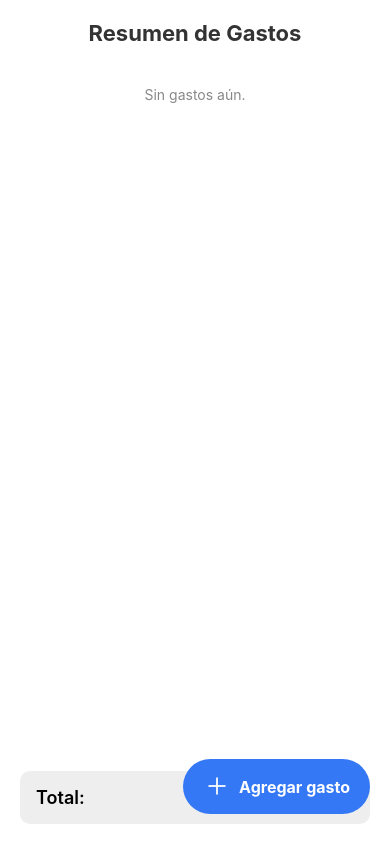
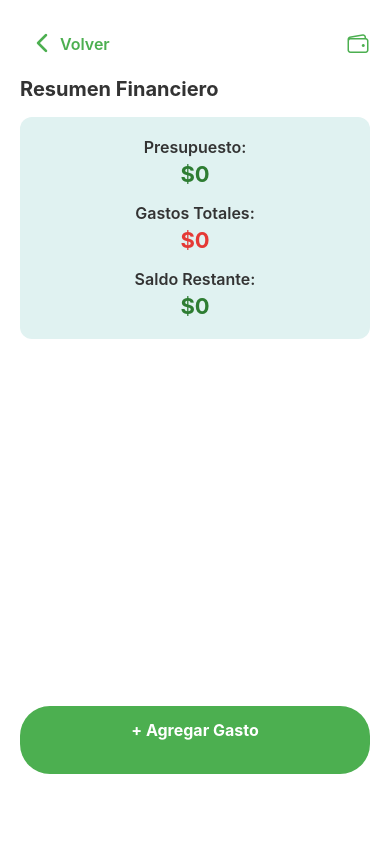
Before and after one commit to PedroPabloCarrasco/MinimalToDoApp, a React Native app: screen /Finance in a window 390 px wide. Built offline with nearby package versions, Linux system fonts and the light colour scheme.

Commit message:
Finanzas: Listo, agregar, eliminar, Listar y navegación

```diff
--- a/data/screens/AddExpense.js
+++ b/data/screens/AddExpense.js
@@ -1,94 +1,206 @@
-// Archivo: data/screens/AddExpense.js
+// Archivo: AddExpense.js
 import React, { useState } from 'react';
 import {
   View,
   Text,
   TextInput,
+  TouchableOpacity,
   StyleSheet,
-  TouchableOpacity,
   Alert,
+  KeyboardAvoidingView,
+  Platform,
 } from 'react-native';
 import AsyncStorage from '@react-native-async-storage/async-storage';
 import { useNavigation } from '@react-navigation/native';
+import DateTimePicker from '@react-native-community/datetimepicker';
+import { Ionicons } from '@expo/vector-icons';
+import { SafeAreaView } from 'react-native-safe-area-context';
 
 export default function AddExpense() {
-  const [description, setDescription] = useState('');
-  const [amount, setAmount] = useState('');
   const navigation = useNavigation();
 
+  const [title, setTitle] = useState('');
+  const [amount, setAmount] = useState('');
+  const [date, setDate] = useState(new Date());
+  const [showDatePicker, setShowDatePicker] = useState(false);
+
   const saveExpense = async () => {
-    if (!description || !amount) {
-      Alert.alert('Error', 'Todos los campos son obligatorios');
+    if (!title.trim() || !amount.trim()) {
+      Alert.alert('Error', 'Por favor ingresa un título y un monto válido.');
       return;
     }
 
+    const numericAmount = Number(amount.replace(/\./g, ''));
+
+    if (isNaN(numericAmount) || numericAmount <= 0) {
+      Alert.alert('Error', 'El monto debe ser un número positivo.');
+      return;
+    }
+
+    try {
       const newExpense = {
         id: Date.now(),
-      description,
-      amount: parseFloat(amount),
+        title: title.trim(),
+        amount: numericAmount,
+        date: date.toLocaleDateString('es-CL'),
       };
 
-    try {
-      const data = await AsyncStorage.getItem('@expenses_data');
-      const existing = data ? JSON.parse(data) : [];
-      const updated = [...existing, newExpense];
-      await AsyncStorage.setItem('@expenses_data', JSON.stringify(updated));
-      navigation.goBack();
+      const storedExpenses = await AsyncStorage.getItem('@expenses');
+      const expenses = storedExpenses ? JSON.parse(storedExpenses) : [];
+
+      expenses.push(newExpense);
+
+      await AsyncStorage.setItem('@expenses', JSON.stringify(expenses));
+
+      Alert.alert('¡Listo!', 'Gasto guardado exitosamente.', [
+        { text: 'OK', onPress: () => navigation.goBack() },
+      ]);
     } catch (error) {
-      Alert.alert('Error', 'No se pudo guardar el gasto');
+      console.log('Error guardando gasto:', error);
+      Alert.alert('Error', 'No se pudo guardar el gasto.');
     }
   };
 
+  const formatAmount = (text) => {
+    const clean = text.replace(/\D/g, '');
+    const number = Number(clean);
+    return number.toLocaleString('es-CL');
+  };
+
   return (
-    <View style={styles.container}>
-      <Text style={styles.title}>Agregar Gasto</Text>
+    <KeyboardAvoidingView
+      style={styles.container}
+      behavior={Platform.OS === 'ios' ? 'padding' : undefined}
+    >
+      <SafeAreaView style={styles.headerContainer}>
+        <TouchableOpacity
+          style={styles.iconBackWrapper}
+          onPress={() => navigation.goBack()}
+          activeOpacity={0.7}
+        >
+          <Ionicons name="chevron-back" size={28} color="#4CAF50" />
+          <Text style={styles.backText}>Volver</Text>
+        </TouchableOpacity>
+        <Text style={styles.headerTitle}>Agregar Gasto</Text>
+      </SafeAreaView>
 
+      <View style={styles.formGroup}>
+        <Text style={styles.label}>Título</Text>
         <TextInput
-        placeholder="Descripción"
-        value={description}
-        onChangeText={setDescription}
           style={styles.input}
+          placeholder="Ej: Compra supermercado"
+          value={title}
+          onChangeText={setTitle}
+          placeholderTextColor="#999"
         />
+      </View>
+
+      <View style={styles.formGroup}>
+        <Text style={styles.label}>Monto</Text>
         <TextInput
-        placeholder="Monto"
+          style={styles.input}
+          placeholder="Ej: 25000"
           value={amount}
-        onChangeText={setAmount}
-        style={styles.input}
+          onChangeText={(text) => setAmount(formatAmount(text))}
           keyboardType="numeric"
+          placeholderTextColor="#999"
         />
+      </View>
+
+      <View style={styles.formGroup}>
+        <Text style={styles.label}>Fecha</Text>
+        <TouchableOpacity
+          style={styles.datePickerButton}
+          onPress={() => setShowDatePicker(true)}
+        >
+          <Text style={styles.datePickerText}>{date.toLocaleDateString('es-CL')}</Text>
+          <Ionicons name="calendar-outline" size={22} color="#555" />
+        </TouchableOpacity>
+
+        {showDatePicker && (
+          <DateTimePicker
+            value={date}
+            mode="date"
+            display="default"
+            onChange={(event, selectedDate) => {
+              setShowDatePicker(false);
+              if (selectedDate) setDate(selectedDate);
+            }}
+            locale="es-CL"
+            maximumDate={new Date()}
+          />
+        )}
+      </View>
 
       <TouchableOpacity style={styles.saveButton} onPress={saveExpense}>
-        <Text style={styles.saveText}>Guardar</Text>
+        <Text style={styles.saveButtonText}>Guardar Gasto</Text>
       </TouchableOpacity>
-    </View>
+    </KeyboardAvoidingView>
   );
 }
 
 const styles = StyleSheet.create({
-  container: { flex: 1, padding: 20, backgroundColor: '#fff' },
-  title: {
-    fontSize: 22,
+  container: { flex: 1, backgroundColor: '#fff', padding: 20 },
+  headerContainer: {
+    flexDirection: 'row',
+    alignItems: 'center',
+    marginBottom: 30,
+  },
+  iconBackWrapper: {
+    flexDirection: 'row',
+    alignItems: 'center',
+    padding: 8,
+    paddingRight: 14,
+  },
+  backText: {
+    fontSize: 16,
+    color: '#4CAF50',
+    fontWeight: '600',
+  },
+  headerTitle: {
+    fontSize: 20,
     fontWeight: '700',
-    marginBottom: 20,
-    textAlign: 'center',
     color: '#333',
   },
+  formGroup: { marginBottom: 20 },
+  label: {
+    fontWeight: '600',
+    fontSize: 16,
+    marginBottom: 8,
+    color: '#555',
+  },
   input: {
-    backgroundColor: '#f2f2f2',
-    padding: 14,
+    backgroundColor: '#f0f0f0',
     borderRadius: 8,
+    paddingHorizontal: 14,
+    paddingVertical: 12,
     fontSize: 16,
-    marginBottom: 16,
+    color: '#333',
+  },
+  datePickerButton: {
+    flexDirection: 'row',
+    justifyContent: 'space-between',
+    backgroundColor: '#f0f0f0',
+    borderRadius: 8,
+    paddingHorizontal: 14,
+    paddingVertical: 12,
+    alignItems: 'center',
+  },
+  datePickerText: {
+    fontSize: 16,
+    color: '#333',
   },
   saveButton: {
-    backgroundColor: '#3478F6',
-    padding: 14,
-    borderRadius: 8,
+    marginTop: 30,
+    backgroundColor: '#4CAF50',
+    paddingVertical: 14,
+    borderRadius: 30,
     alignItems: 'center',
+    elevation: 4,
   },
-  saveText: {
+  saveButtonText: {
     color: '#fff',
+    fontWeight: '700',
     fontSize: 18,
-    fontWeight: '700',
   },
 });
--- a/data/screens/Finance.js
+++ b/data/screens/Finance.js
@@ -1,4 +1,4 @@
-// Archivo: data/screens/Finance.js
+// Archivo: Finance.js
 import React, { useEffect, useState } from 'react';
 import {
   View,
@@ -7,114 +7,326 @@ import {
   StyleSheet,
   TouchableOpacity,
   Alert,
+  TextInput,
+  Modal,
+  Pressable,
+  Platform,
 } from 'react-native';
 import AsyncStorage from '@react-native-async-storage/async-storage';
-import { useIsFocused, useNavigation } from '@react-navigation/native';
+import { useNavigation } from '@react-navigation/native';
 import { Ionicons } from '@expo/vector-icons';
+import { SafeAreaView } from 'react-native-safe-area-context';
 
 export default function Finance() {
   const [expenses, setExpenses] = useState([]);
-  const isFocused = useIsFocused();
+  const [total, setTotal] = useState(0);
+  const [budget, setBudget] = useState(0);
+  const [isBudgetModalVisible, setIsBudgetModalVisible] = useState(false);
+  const [budgetInput, setBudgetInput] = useState('');
   const navigation = useNavigation();
 
   useEffect(() => {
-    if (isFocused) loadExpenses();
-  }, [isFocused]);
+    const fetchData = async () => {
+      try {
+        const storedExpenses = await AsyncStorage.getItem('@expenses');
+        const storedBudget = await AsyncStorage.getItem('@budget');
+        const parsedExpenses = storedExpenses ? JSON.parse(storedExpenses) : [];
+        const parsedBudget = storedBudget ? Number(storedBudget) : 0;
 
-  const loadExpenses = async () => {
-    try {
-      const data = await AsyncStorage.getItem('@expenses_data');
-      setExpenses(data ? JSON.parse(data) : []);
-    } catch (error) {
-      Alert.alert('Error', 'No se pudieron cargar los gastos');
-    }
+        setExpenses(parsedExpenses);
+        updateTotal(parsedExpenses);
+        setBudget(parsedBudget);
+        setBudgetInput(parsedBudget.toString());
+      } catch (e) {
+        console.log('Error al cargar datos:', e);
+      }
+    };
+
+    const unsubscribe = navigation.addListener('focus', fetchData);
+    return unsubscribe;
+  }, [navigation]);
+
+  const updateTotal = (list) => {
+    const sum = list.reduce((acc, e) => acc + Number(e.amount), 0);
+    setTotal(sum);
   };
 
-  const getTotal = () => {
-    return expenses.reduce((acc, item) => acc + item.amount, 0);
+  const formatCLP = (num) =>
+    Number(num).toLocaleString('es-CL', {
+      style: 'currency',
+      currency: 'CLP',
+      minimumFractionDigits: 0,
+    });
+
+  const handleDelete = (id) => {
+    Alert.alert('Eliminar', '¿Estás seguro de eliminar este gasto?', [
+      { text: 'Cancelar', style: 'cancel' },
+      {
+        text: 'Eliminar',
+        style: 'destructive',
+        onPress: async () => {
+          try {
+            const filtered = expenses.filter((e) => e.id !== id);
+            await AsyncStorage.setItem('@expenses', JSON.stringify(filtered));
+            setExpenses(filtered);
+            updateTotal(filtered);
+          } catch (e) {
+            console.log('Error al eliminar gasto:', e);
+          }
+        },
+      },
+    ]);
+  };
+
+  const openBudgetModal = () => {
+    setBudgetInput(budget.toString());
+    setIsBudgetModalVisible(true);
+  };
+
+  const saveBudget = async () => {
+    const numeric = Number(budgetInput.replace(/\D/g, ''));
+    if (!isNaN(numeric) && numeric > 0) {
+      setBudget(numeric);
+      await AsyncStorage.setItem('@budget', numeric.toString());
+      setIsBudgetModalVisible(false);
+    } else {
+      Alert.alert('Error', 'Ingresa un número válido mayor que cero.');
+    }
   };
 
   const renderItem = ({ item }) => (
     <View style={styles.expenseItem}>
-      <Text style={styles.description}>{item.description}</Text>
-      <Text style={styles.amount}>${item.amount.toLocaleString()}</Text>
+      <View style={{ flex: 1 }}>
+        <Text style={styles.expenseTitle}>{item.title}</Text>
+        <Text style={styles.expenseDate}>{item.date}</Text>
+      </View>
+      <Text style={styles.expenseAmount}>{formatCLP(item.amount)}</Text>
+      <TouchableOpacity onPress={() => handleDelete(item.id)}>
+        <Ionicons name="trash-outline" size={22} color="#e53935" />
+      </TouchableOpacity>
     </View>
   );
 
+  const remaining = budget - total;
+
   return (
     <View style={styles.container}>
-      <Text style={styles.title}>Resumen de Gastos</Text>
+      <SafeAreaView style={styles.headerContainer}>
+        <TouchableOpacity
+          style={styles.iconBackWrapper}
+          onPress={() => navigation.goBack()}
+        >
+          <Ionicons name="chevron-back" size={28} color="#4CAF50" />
+          <Text style={styles.backText}>Volver</Text>
+        </TouchableOpacity>
+
+        <TouchableOpacity onPress={openBudgetModal}>
+          <Ionicons name="wallet-outline" size={24} color="#4CAF50" />
+        </TouchableOpacity>
+      </SafeAreaView>
+
+      <Text style={styles.headerTitle}>Resumen Financiero</Text>
+
+      <View style={styles.totalBox}>
+        <Text style={styles.totalText}>Presupuesto:</Text>
+        <Text style={styles.totalAmount}>{formatCLP(budget)}</Text>
+
+        <Text style={[styles.totalText, { marginTop: 16 }]}>Gastos Totales:</Text>
+        <Text style={styles.totalAmountRed}>{formatCLP(total)}</Text>
+
+        <Text style={[styles.totalText, { marginTop: 16 }]}>Saldo Restante:</Text>
+        <Text
+          style={[
+            styles.totalAmount,
+            { color: remaining < 0 ? '#e53935' : '#2e7d32' },
+          ]}
+        >
+          {formatCLP(remaining)}
+        </Text>
+      </View>
 
       <FlatList
-        data={expenses}
+        data={[...expenses].reverse()}
         keyExtractor={(item) => item.id.toString()}
         renderItem={renderItem}
-        contentContainerStyle={{ paddingBottom: 100 }}
-        ListEmptyComponent={<Text style={styles.empty}>Sin gastos aún.</Text>}
+        contentContainerStyle={{ paddingBottom: 30 }}
       />
-
-      <View style={styles.totalBox}>
-        <Text style={styles.totalText}>Total:</Text>
-        <Text style={styles.totalAmount}>${getTotal().toLocaleString()}</Text>
-      </View>
 
       <TouchableOpacity
         style={styles.addButton}
         onPress={() => navigation.navigate('AddExpense')}
       >
-        <Ionicons name="add" size={28} color="#fff" />
-        <Text style={styles.addText}>Agregar gasto</Text>
+        <Text style={styles.addButtonText}>+ Agregar Gasto</Text>
       </TouchableOpacity>
+
+      {/* Modal para ingresar presupuesto */}
+      <Modal
+        visible={isBudgetModalVisible}
+        transparent={true}
+        animationType="slide"
+        onRequestClose={() => setIsBudgetModalVisible(false)}
+      >
+        <View style={styles.modalOverlay}>
+          <View style={styles.modalContainer}>
+            <Text style={styles.modalTitle}>Establecer Presupuesto</Text>
+            <TextInput
+              style={styles.modalInput}
+              keyboardType="numeric"
+              value={budgetInput}
+              onChangeText={setBudgetInput}
+              placeholder="Ingresa tu presupuesto mensual"
+              maxLength={10}
+            />
+            <View style={styles.modalButtons}>
+              <Pressable
+                style={[styles.modalButton, { backgroundColor: '#e53935' }]}
+                onPress={() => setIsBudgetModalVisible(false)}
+              >
+                <Text style={styles.modalButtonText}>Cancelar</Text>
+              </Pressable>
+              <Pressable
+                style={[styles.modalButton, { backgroundColor: '#4CAF50' }]}
+                onPress={saveBudget}
+              >
+                <Text style={styles.modalButtonText}>Guardar</Text>
+              </Pressable>
+            </View>
+          </View>
+        </View>
+      </Modal>
     </View>
   );
 }
 
 const styles = StyleSheet.create({
   container: { flex: 1, backgroundColor: '#fff', padding: 20 },
-  title: {
+  headerContainer: {
+    flexDirection: 'row',
+    alignItems: 'center',
+    justifyContent: 'space-between',
+    marginBottom: 10,
+  },
+  iconBackWrapper: {
+    flexDirection: 'row',
+    alignItems: 'center',
+    padding: 8,
+  },
+  backText: {
+    fontSize: 16,
+    color: '#4CAF50',
+    fontWeight: '600',
+    marginLeft: 4,
+  },
+  headerTitle: {
+    fontSize: 20,
+    fontWeight: '700',
+    color: '#333',
+    marginBottom: 16,
+  },
+  totalBox: {
+    backgroundColor: '#e0f2f1',
+    borderRadius: 12,
+    padding: 20,
+    alignItems: 'center',
+    marginBottom: 20,
+  },
+  totalText: {
+    fontSize: 16,
+    fontWeight: '600',
+    color: '#333',
+  },
+  totalAmount: {
     fontSize: 22,
-    fontWeight: '700',
-    marginBottom: 20,
-    color: '#333',
-    textAlign: 'center',
+    fontWeight: 'bold',
+    color: '#2e7d32',
+    marginTop: 4,
+  },
+  totalAmountRed: {
+    fontSize: 22,
+    fontWeight: 'bold',
+    color: '#e53935',
+    marginTop: 4,
   },
   expenseItem: {
-    backgroundColor: '#f2f2f2',
+    backgroundColor: '#f5f5f5',
     padding: 16,
     borderRadius: 10,
     marginBottom: 12,
     flexDirection: 'row',
-    justifyContent: 'space-between',
+    alignItems: 'center',
+    gap: 12,
   },
-  description: { fontSize: 16, color: '#555' },
-  amount: { fontSize: 16, fontWeight: 'bold', color: '#000' },
-  empty: { textAlign: 'center', color: '#888', marginTop: 20 },
-  totalBox: {
-    backgroundColor: '#eee',
-    padding: 16,
-    borderRadius: 10,
+  expenseTitle: {
+    fontSize: 16,
+    fontWeight: '600',
+    color: '#333',
+  },
+  expenseDate: {
+    fontSize: 13,
+    color: '#888',
+    marginTop: 4,
+  },
+  expenseAmount: {
+    fontSize: 16,
+    fontWeight: '700',
+    color: '#e53935',
+    marginRight: 6,
+  },
+  addButton: {
+    backgroundColor: '#4CAF50',
+    paddingVertical: 14,
+    borderRadius: 30,
+    alignItems: 'center',
     marginTop: 10,
+    marginBottom: 50,
+  },
+  addButtonText: {
+    marginBottom: '20px',
+    color: '#fff',
+    fontWeight: '700',
+    fontSize: 16,
+  },
+  modalOverlay: {
+    flex: 1,
+    backgroundColor: '#000000aa',
+    justifyContent: 'center',
+    paddingHorizontal: 20,
+  },
+  modalContainer: {
+    backgroundColor: '#fff',
+    borderRadius: 12,
+    padding: 20,
+  },
+  modalTitle: {
+    fontSize: 18,
+    fontWeight: '700',
+    marginBottom: 12,
+    textAlign: 'center',
+  },
+  modalInput: {
+    borderWidth: 1,
+    borderColor: '#ccc',
+    borderRadius: 8,
+    paddingHorizontal: 12,
+    paddingVertical: 10,
+    fontSize: 16,
+    marginBottom: 20,
+    textAlign: 'center',
+  },
+  modalButtons: {
     flexDirection: 'row',
     justifyContent: 'space-between',
   },
-  totalText: { fontSize: 18, fontWeight: '600' },
-  totalAmount: { fontSize: 18, fontWeight: '700', color: '#000' },
-  addButton: {
-    position: 'absolute',
-    bottom: 30,
-    right: 20,
-    backgroundColor: '#3478F6',
+  modalButton: {
+    flex: 1,
     paddingVertical: 12,
-    paddingHorizontal: 20,
-    borderRadius: 30,
-    flexDirection: 'row',
+    marginHorizontal: 5,
+    borderRadius: 25,
     alignItems: 'center',
-    elevation: 4,
   },
-  addText: {
+  modalButtonText: {
     color: '#fff',
     fontWeight: '700',
     fontSize: 16,
-    marginLeft: 8,
   },
 });
--- a/package.json
+++ b/package.json
@@ -26,7 +26,7 @@
     "react-native-chart-kit": "^6.12.0",
     "react-native-gesture-handler": "~2.24.0",
     "react-native-reanimated": "^3.17.5",
-    "react-native-safe-area-context": "^5.4.0",
+    "react-native-safe-area-context": "^5.5.0",
     "react-native-screens": "~4.11.1",
     "react-native-svg": "15.11.2",
     "react-native-vector-icons": "^10.2.0"
```
Also changed, not shown: data/screens/Home.js (+11 -0 lines), 1 other file (tests, documents, lock files or other folders). Lines whose indentation alone changed are shown as unchanged.
